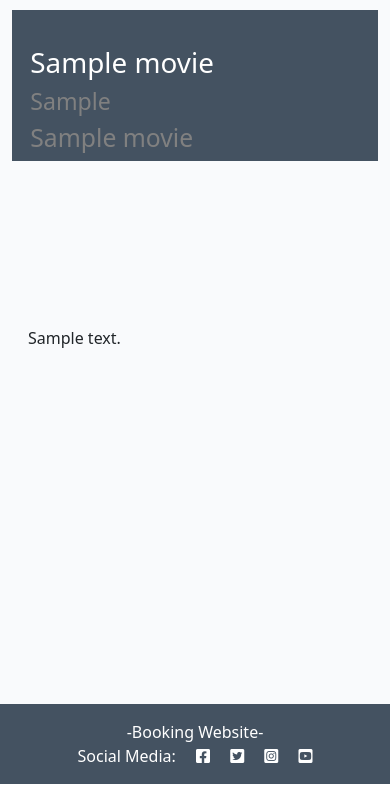
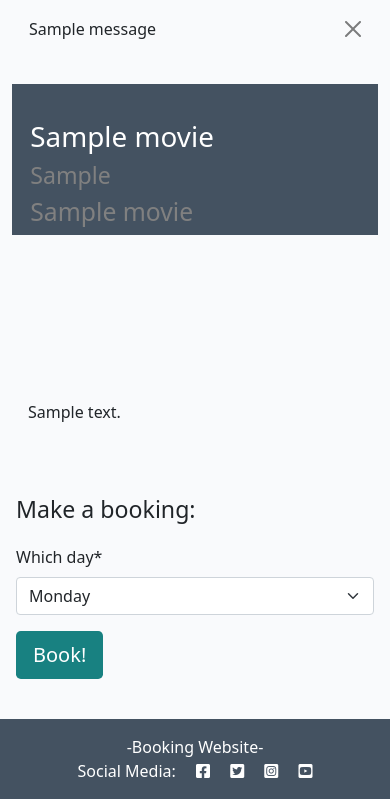
Before and after one commit to kevinoh45TuD/pp4-booking-website-2, a Django app: a page that uses templates/base.html in a window 390 px wide. Shown: the part 60-859 px from the top of the page. Run offline with Django 3.2, Linux system fonts and the light colour scheme; a user stored in the database is signed in; tables that the repository leaves empty hold one stand-in row (values such as "Sample post"); one stand-in notice (Sample message) is shown; some libraries are stand-ins or nearby versions.

Commit message:
Add: form for users to be able to make a booking. The user can select which day and it will know which user/movie to assign. This booking will appears in the users profile section.

```diff
--- a/booking_website_2/settings.py
+++ b/booking_website_2/settings.py
@@ -44,6 +44,8 @@ INSTALLED_APPS = [
     'allauth',
     'allauth.account',
     'allauth.socialaccount',
+    'crispy_forms',
+    'crispy_bootstrap5',
     'django_summernote',
     'home',
     'diary',
@@ -106,6 +108,9 @@ LOGOUT_REDIRECT_URL = '/'
 
 WSGI_APPLICATION = 'booking_website_2.wsgi.application'
 
+CRISPY_ALLOWED_TEMPLATE_PACKS = 'bootstrap5'
+CRISPY_TEMPLATE_PACK = "bootstrap5"
+
 
 # Database
 # https://docs.djangoproject.com/en/3.0/ref/settings/#databases
--- a/diary/models.py
+++ b/diary/models.py
@@ -1,6 +1,8 @@
 from django.db import models
 from django.contrib.auth.models import User
 from home.models import Movie
+
+DAY = ((0, "Monday"), (1, "Tuesday"), (2, "Wednesday"), (3, "Thursday"), (4, "Friday"))
 
 # Create your models here.
 class Detail(models.Model):
@@ -12,5 +14,5 @@ class Detail(models.Model):
 class Booking(models.Model):
     which_movie = models.ForeignKey(Movie, on_delete=models.CASCADE, related_name="bookings")
     which_user = models.ForeignKey(User, on_delete=models.CASCADE, related_name="booker")
-    which_day = models.CharField(max_length=200, unique=True, default="1st Jan 2025")
+    which_day = models.IntegerField(max_length=200, choices=DAY, default=0)
     created_on = models.DateTimeField(auto_now=True)
--- a/diary/templates/diary/diary.html
+++ b/diary/templates/diary/diary.html
@@ -24,7 +24,7 @@
     {% for booking in bookings %}
     <h2>Movie: {{booking.which_movie.movie_title}}</h2>
     <p>{{booking.which_movie.meal_name}}</p>
-    <p>Booked for: {{booking.which_day}}</p>
+    <p>Booked for: {{booking.get_which_day_display}}</p>
     <p>Booking created at: {{booking.created_on}}</p>
     <hr/>
     {% endfor %}
--- /dev/null
+++ b/home/book_form.py
@@ -0,0 +1,10 @@
+from diary.models import Booking
+from .models import Movie
+from django.shortcuts import render, get_object_or_404
+from django.contrib.auth.models import User
+from django import forms
+
+class UserBooking(forms.ModelForm):
+    class Meta:
+        model = Booking
+        fields = ('which_day',)
--- a/home/templates/home/movie_detail.html
+++ b/home/templates/home/movie_detail.html
@@ -1,5 +1,6 @@
 {% extends 'base.html' %} {% block content %}
 {% load static %}
+{% load crispy_forms_tags %}
 
 <div class="masthead">
     <div class="container">
@@ -32,5 +33,22 @@
         </div>
     </div>
 </div>
+<!--Making a booking-->
+<div class="col-md-12 card mb-4 mt-3">
+    <div class="card-body">
+        {% if user.is_authenticated %}
+        <h3>Make a booking:</h3>
+        <form id="userBooking" method="post"
+        style="margin-top: 1.3em;">
+        {{ user_booking | crispy }}
+        {% csrf_token %}
+        <button id="submitButton" type="submit"
+         class="btn btn-signup btn-lg">Book!</button>
+        </form>
+        {% else %}
+        <p>Log in to make a booking!</p>
+        {% endif %}
+    </div>
+</div>
 
 {% endblock content %}
--- a/home/views.py
+++ b/home/views.py
@@ -1,6 +1,9 @@
 from django.shortcuts import render, get_object_or_404
 from django.views import generic
+from django.contrib import messages
 from .models import Movie
+from .book_form import UserBooking
+from django.contrib.auth.models import User
 
 
 # Create your views here.
@@ -27,11 +30,26 @@ def movie_detail(request, slug):
     queryset = Movie.objects.all()
     movie = get_object_or_404(queryset, slug=slug)
     image_index = "/static/images/"+ movie.movie_image +".jpg"
+
+    if request.method == "POST":
+        user_booking = UserBooking(data=request.POST)
+        if user_booking.is_valid():
+            booking = user_booking.save(commit=False)
+            booking.which_user = request.user
+            booking.which_movie = movie
+            booking.save()
+            messages.add_message(
+                request, messages.SUCCESS,
+                'You have successfully made a booking!'
+            )
+    else:
+        user_booking = UserBooking()
     return render(
         request,
         "home/movie_detail.html",
         {
             "movie": movie,
-            "image_index": image_index
+            "image_index": image_index,
+            "user_booking": user_booking,
         },
     )
--- a/requirements.txt
+++ b/requirements.txt
@@ -3,11 +3,13 @@ bleach==6.2.0
 certifi==2025.1.31
 cffi==1.17.1
 charset-normalizer==3.4.1
+crispy-bootstrap5==0.7
 cryptography==44.0.2
 defusedxml==0.7.1
 dj-database-url==0.5.0
 Django==4.2.19
 django-allauth==0.57.2
+django-crispy-forms==2.3
 django-summernote==0.8.20.0
 gunicorn==23.0.0
 idna==3.10
--- a/templates/base.html
+++ b/templates/base.html
@@ -81,7 +81,21 @@
             </div>
         </div>
     </nav>
-
+    <!-- displaying Django messages -->
+    <div class="container">
+        <div class="row">
+            <div class="col-md-8 offset-md-2">
+            {% for message in messages %}
+            <div class="alert {{ message.tags }} alert-dismissible
+            fade show" id="msg" role="alert">
+            {{ message | safe }}
+            <button type="button" class="btn-close"
+            data-bs-dismiss="alert" aria-label="Close"></button>
+            </div>
+            {% endfor %}
+             </div>
+        </div>
+    </div>
     <main class="flex-shrink-0 main-bg">
 
         {% block content %}
```
Also changed, not shown: diary/migrations/0002_alter_booking_which_day.py (added), diary/migrations/0003_alter_booking_which_day.py (added).
